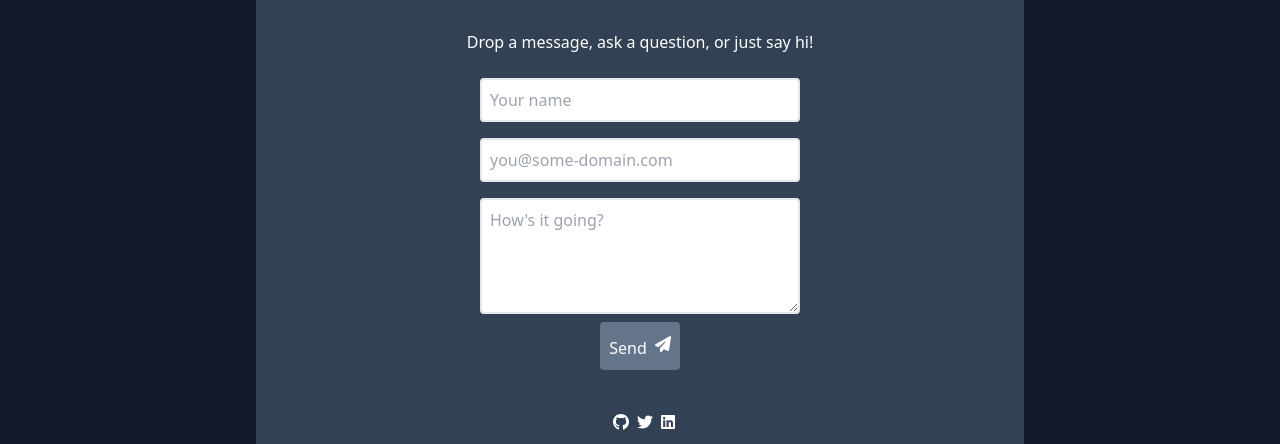
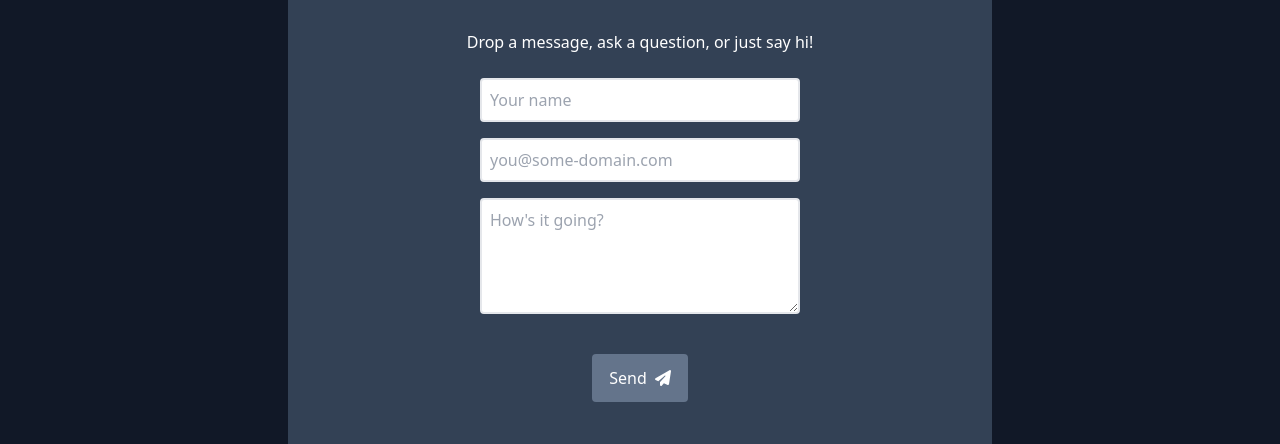
Before and after one commit to brodyd795/personal-site, a Next.js app: page / in a window 1280 px wide. Shown: the part 2680-3124 px from the top of the page. Built offline with nearby package versions, Linux system fonts and the light colour scheme; no server answers; the database is empty.

Commit message:
pretty contact

```diff
--- a/components/contact.tsx
+++ b/components/contact.tsx
@@ -1,6 +1,6 @@
 import React, {FC, useState} from 'react';
 import {Formik, Field, Form} from 'formik';
-import {faPaperPlane} from "@fortawesome/free-solid-svg-icons";
+import {faPaperPlane, faCircleCheck, faCircleExclamation} from "@fortawesome/free-solid-svg-icons";
 import type {IconDefinition} from "@fortawesome/free-solid-svg-icons";
 import {faGithub, faTwitter, faLinkedin} from "@fortawesome/free-brands-svg-icons"
 import {FontAwesomeIcon} from "@fortawesome/react-fontawesome";
@@ -19,32 +19,21 @@ interface ISubmissionAlertProps {
 }
 
 const fieldStyles = 'm-2 p-2 w-80 border-2 rounded border-grey-500';
-const statusWordStyles = 'my-0 mx-6';
-const getAlertStyles = (wasSuccessful: boolean) =>
-	`${wasSuccessful ? 'bg-emerald-200' : 'bg-red-200'}`;
 
 const SubmissionAlert: FC<ISubmissionAlertProps> = ({
 	submission
 }: ISubmissionAlertProps): JSX.Element | null => {
-	if (submission.hasSubmitted && submission.wasSuccessful) {
-		return (
-			<div className={getAlertStyles(submission.wasSuccessful)}>
-				<span className={statusWordStyles}>Success!</span>
-				<span>I’ll get back to you as soon as I can.</span>
-			</div>
-		);
+	if (!submission.hasSubmitted) {
+		return null;
 	}
 
-	if (submission.hasSubmitted && !submission.wasSuccessful) {
-		return (
-			<div className={getAlertStyles(submission.wasSuccessful)}>
-				<span className={statusWordStyles}>Oops!</span>
-				<span>Something went wrong.</span>
-			</div>
-		);
-	}
-
-	return null;
+	return (
+		<div className={'text-white mt-2'}>
+			<FontAwesomeIcon icon={submission.wasSuccessful ? faCircleCheck : faCircleExclamation} className='ml-2' />
+			<span className={'ml-2'}>{submission.wasSuccessful ? 'Thanks for reaching out!!' : 'Oops, something went wrong.'}</span>
+			<span className={'ml-2'}>{submission.wasSuccessful ? 'I\'ll be in touch.' : 'I\'ll look into that.'}</span>
+		</div>
+	);
 };
 
 const SocialLink = ({href, icon}: {href: string, icon: IconDefinition}) => (
@@ -85,17 +74,17 @@ export const Contact: FC = () => {
 
 	return (
 		<div
-			className='w-full mt-10 flex flex-col items-center mb-8 bg-slate-700 p-4'
+			className='mt-10 flex flex-col items-center bg-slate-700 p-4 m-8 rounded-lg'
 			id='contact'
 		>
 			<Heading text='Contact' />
-			<h3 className='m-4'>Drop a message, ask a question, or just say hi!</h3>
-			<div className={'mx-2 mb-10 flex justify-start'}>
+			<h3 className='my-4'>Drop a message, ask a question, or just say hi!</h3>
+			<div className={'mb-10 flex text-gray-900'}>
 				<Formik
 					initialValues={{name: '', email: '', message: ''}}
 					onSubmit={handleSubmit}
 				>
-					<Form className='flex flex-col'>
+					<Form className='flex flex-col items-center'>
 						<label htmlFor='name' hidden>
 							Name
 						</label>
@@ -132,13 +121,14 @@ export const Contact: FC = () => {
 							aria-label='message'
 							required
 						/>
+						<SubmissionAlert submission={submission} />
 						<button
-							className='w-20 h-12 bg-slate-500 rounded m-auto'
+							className='w-24 h-12 bg-slate-500 rounded m-auto mt-8 transition ease-in-out delay-50 hover:scale-[1.05] duration-300 text-white'
 							type='submit'
 							aria-label='Send'
 						>
 							<span>Send</span>
-							<FontAwesomeIcon icon={faPaperPlane} className='ml-2 w-6 h-6' />
+							<FontAwesomeIcon icon={faPaperPlane} className='ml-2' />
 						</button>
 					</Form>
 				</Formik>
@@ -148,7 +138,6 @@ export const Contact: FC = () => {
 				<SocialLink href={'https://twitter.com/btdingel'} icon={faTwitter} />
 				<SocialLink href={'https://www.linkedin.com/in/brodydingel'} icon={faLinkedin} />
 			</div>
-			<SubmissionAlert submission={submission} />
 		</div>
 	);
 };
```
